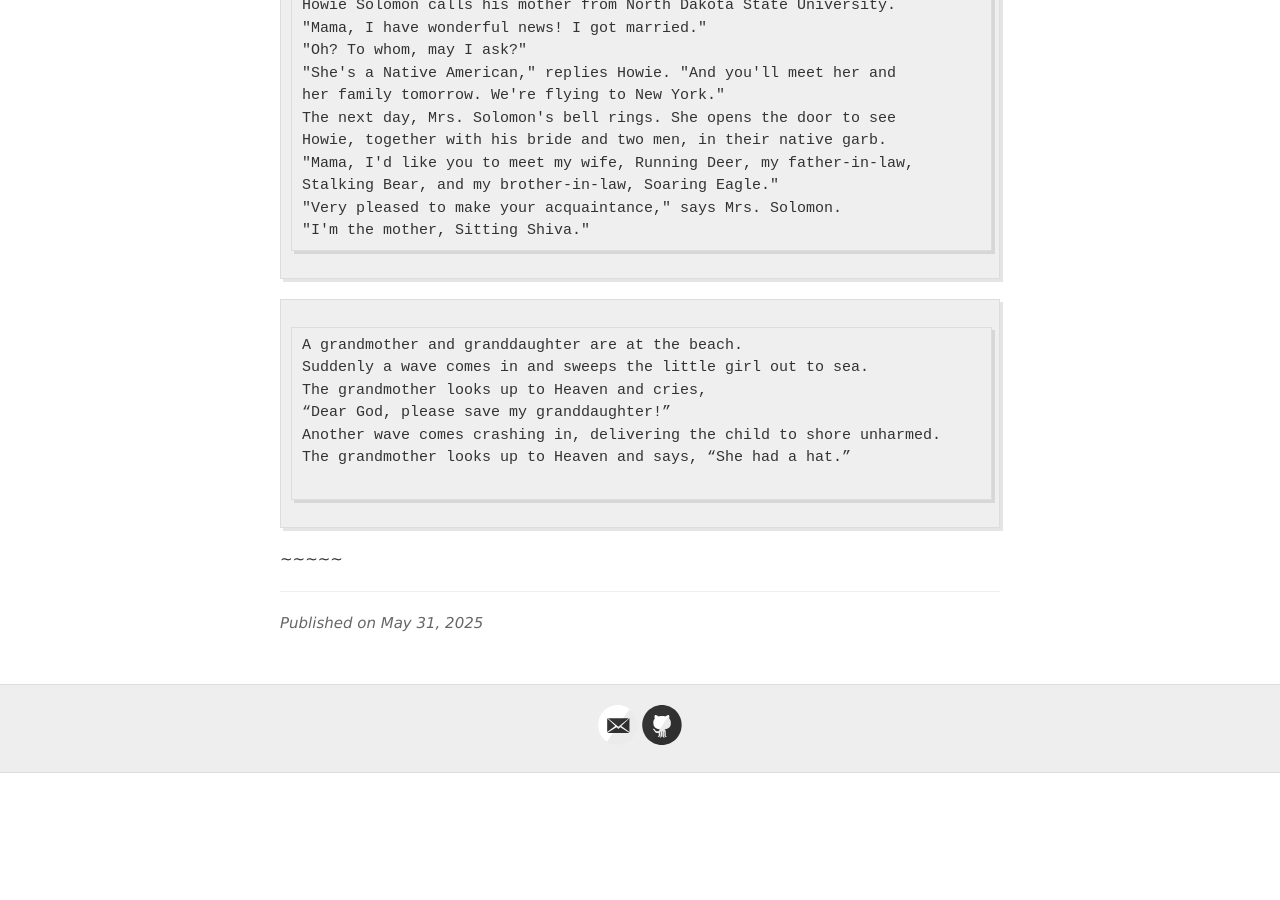
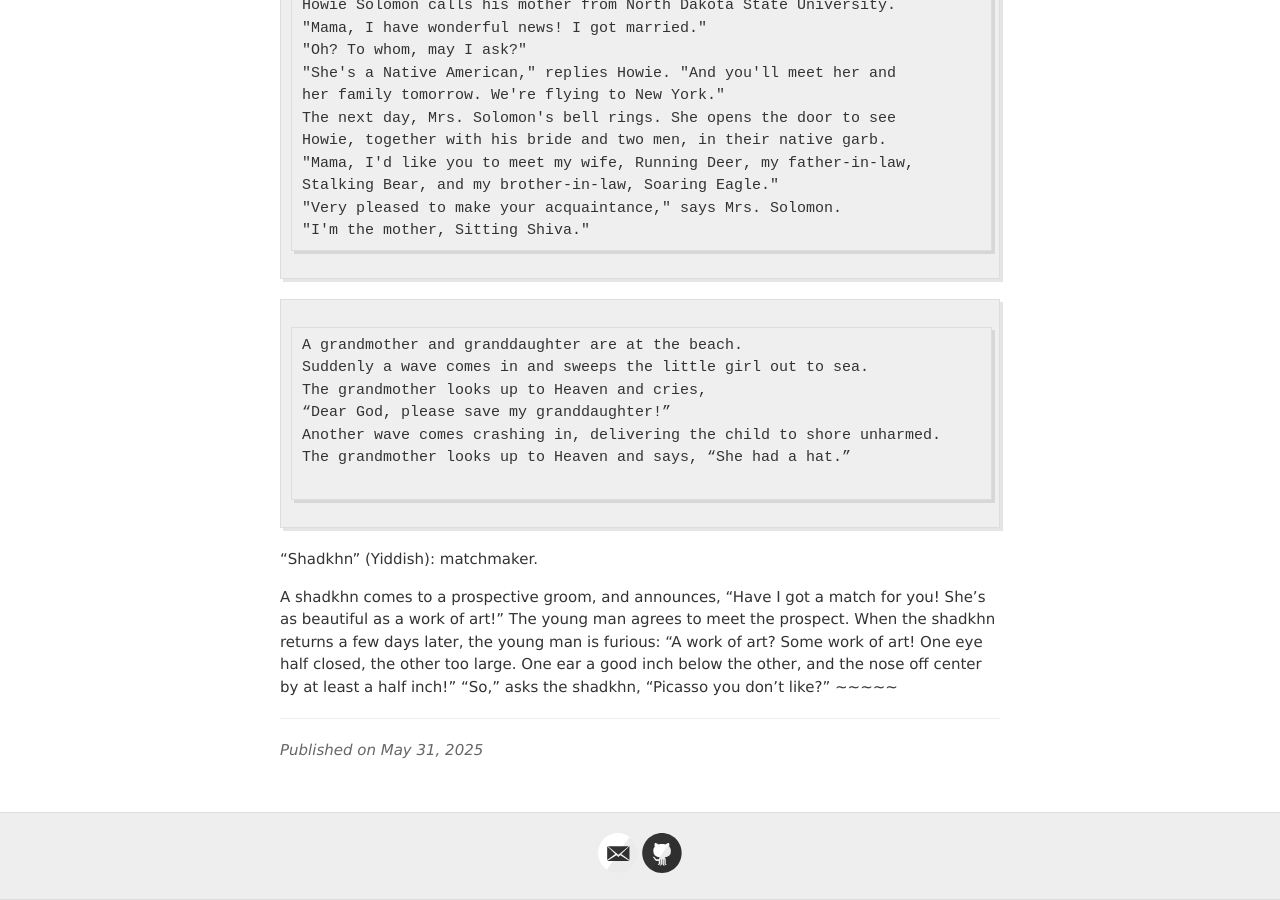
Before and after one commit to jvmallow/jvmallow.github.io, a Jekyll site: the page built from _posts/2025-05-31-Jewish_Humor.md, in a window 1280 px wide and 900 px high, scrolled down 21740 px. Built offline with Jekyll 4.4.1, drawn with Linux system fonts in a browser that asks for light colours; a script that is not in the unit is left out; before the commit the page ends 22513 px from its top, so only the background shows below that.

Commit message:
Update 2025-05-31-Jewish_Humor.md

```diff
--- a/_posts/2025-05-31-Jewish_Humor.md
+++ b/_posts/2025-05-31-Jewish_Humor.md
@@ -882,4 +882,13 @@ Another wave comes crashing in, delivering the child to shore unharmed.
 The grandmother looks up to Heaven and says, “She had a hat.”
 
 ~~~~~
+“Shadkhn” (Yiddish): matchmaker.
+
+A shadkhn comes to a prospective groom, and announces,
+“Have I got a match for you! She’s as beautiful as a work of art!”
+The young man agrees to meet the prospect.
+When the shadkhn returns a few days later, the young man is furious:
+“A work of art? Some work of art! One eye half closed, the other too large.
+One ear a good inch below the other, and the nose off center by at least a half inch!”
+“So,” asks the shadkhn, “Picasso you don’t like?”
 ~~~~~
```
